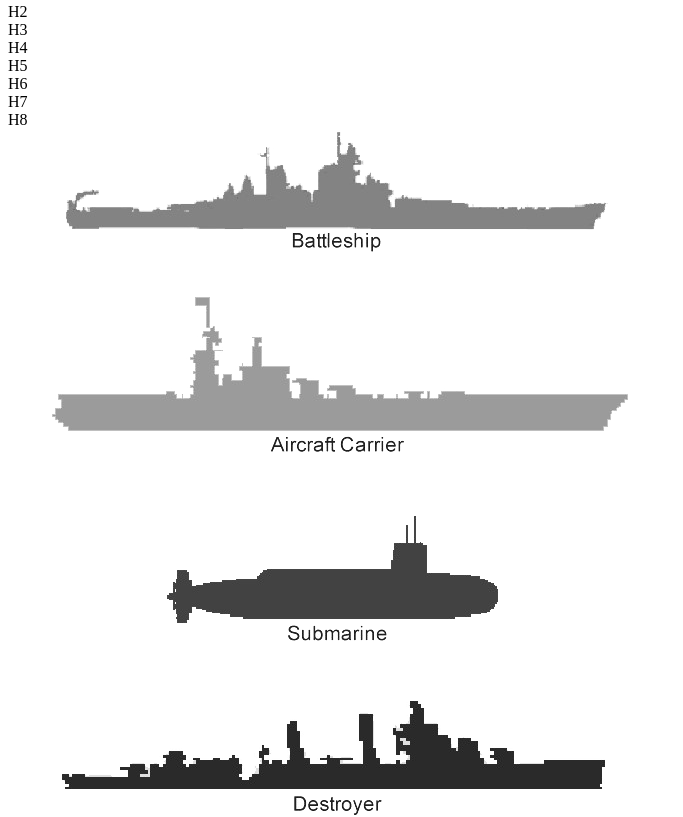
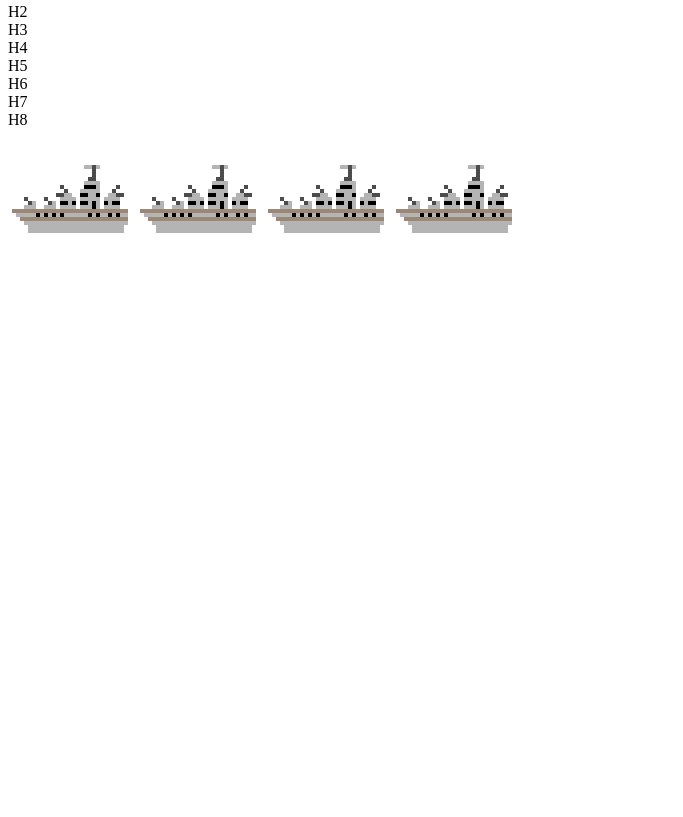
Before and after one commit to spetsing/senior-project-web, a website: page public/views/player.html in a window 1280 px wide. Shown: the part 1031-1848 px from the top of the page, without its empty margins (0-683 px from the left). Drawn offline with Linux system fonts and the light colour scheme.

Commit message:
Change ship images

```diff
--- a/public/views/player.html
+++ b/public/views/player.html
@@ -86,8 +86,11 @@
     </div>
 
     <div class="item ship-display">
-        <div>
-            <img src="../img/AllTheShips.png">
+        <div style="display: flex; flex-direction: row">
+            <img src="../img/bship.png">
+            <img src="../img/bship.png">
+            <img src="../img/bship.png">
+            <img src="../img/bship.png">
         </div>
 
         <div style="padding-top: 50%">
```
